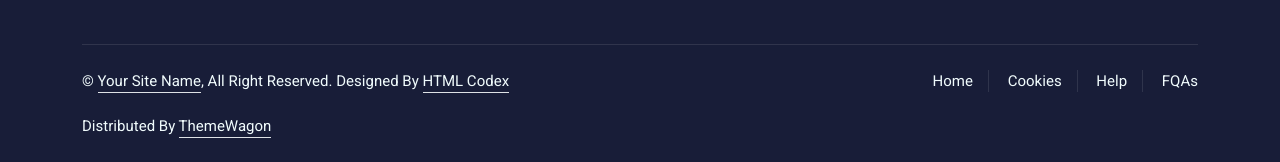
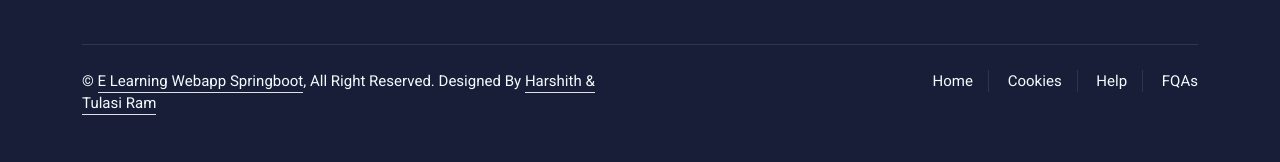
Before and after one commit to SriHarshith27/JFSD-Learnathonfrontend, a plain HTML site: page courses.html in a window 1280 px wide. Shown: the part 2678-2840 px from the top of the page. Drawn offline with nearby package versions, Linux system fonts and the light colour scheme.

Commit message:
Update courses.html

```diff
--- a/courses.html
+++ b/courses.html
@@ -349,11 +349,11 @@
             <div class="copyright">
                 <div class="row">
                     <div class="col-md-6 text-center text-md-start mb-3 mb-md-0">
-                        &copy; <a class="border-bottom" href="#">Your Site Name</a>, All Right Reserved.
+                        &copy; <a class="border-bottom" href="#">E Learning Webapp Springboot</a>, All Right Reserved.
 
                         <!--/*** This template is free as long as you keep the footer author’s credit link/attribution link/backlink. If you'd like to use the template without the footer author’s credit link/attribution link/backlink, you can purchase the Credit Removal License from "https://htmlcodex.com/credit-removal". Thank you for your support. ***/-->
-                        Designed By <a class="border-bottom" href="https://htmlcodex.com">HTML Codex</a><br><br>
-                        Distributed By <a class="border-bottom" href="https://themewagon.com">ThemeWagon</a>
+                        Designed By <a class="border-bottom" https://www.instagram.com/_harshith_27/">Harshith & Tulasi Ram</a><br><br>
+
                     </div>
                     <div class="col-md-6 text-center text-md-end">
                         <div class="footer-menu">
```
